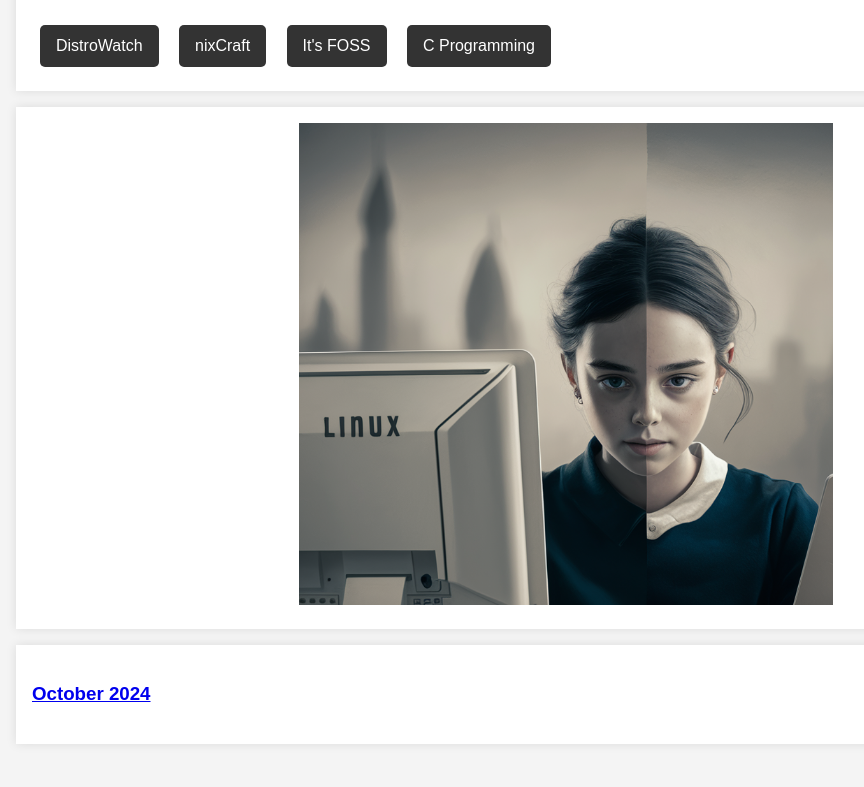
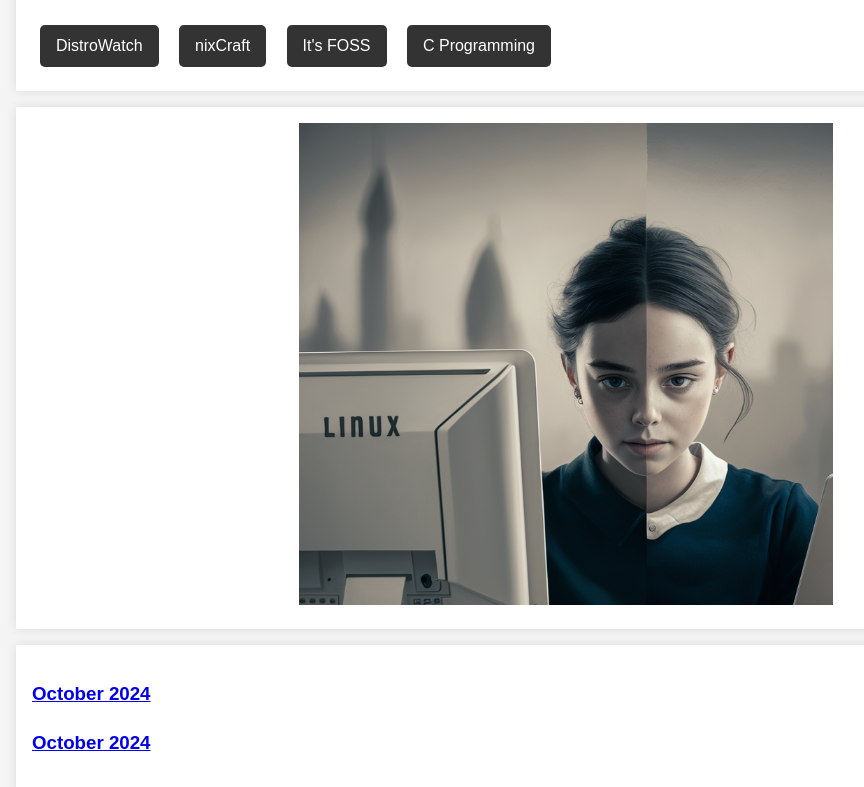
Before and after one commit to bensantoralinux/bensantoralinux.github.io, a plain HTML site: page index.html in a window 1280 px wide. Shown: the part 347-1134 px from the top of the page, without its empty margins (74-938 px from the left). Before the commit the page ends 1107 px from the top, so only its background shows below. Drawn offline with Linux system fonts and the light colour scheme.

Commit message:
Update index.html

```diff
--- a/index.html
+++ b/index.html
@@ -77,6 +77,8 @@
         </section>
         <section class="section">
             <h3>October 2024</h3>
+	    <h3><span style="pointer-events: none; cursor: default;">October 2024</span></h3>
+
             <!--p>Email: <a href="mailto:your.email@example.com">your.email@example.com</a></p-->
             <!--p>Phone: (123) 456-7890</p-->
         </section>
```
